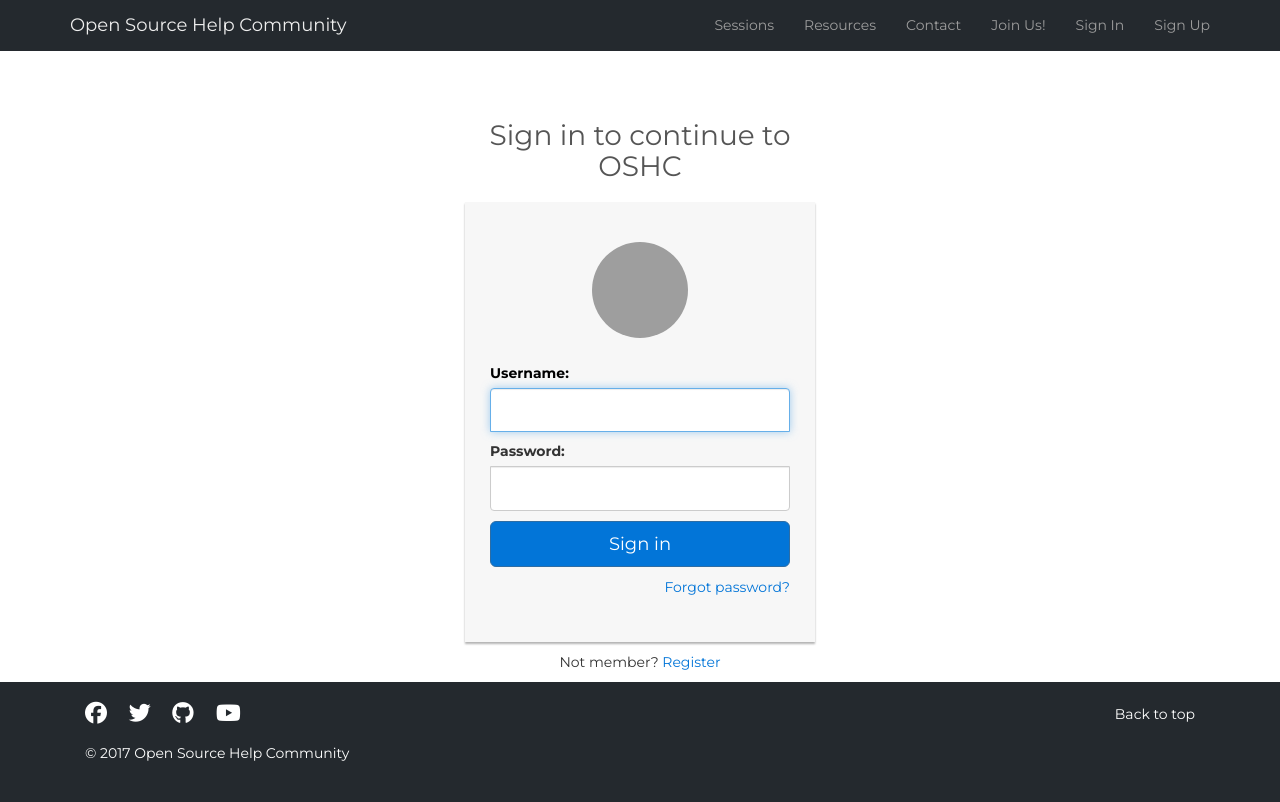
After one commit to OpenSourceHelpCommunity/OpenSourceHelpCommunity.github.io, a Django app: template oshc/main/templates/registration/login.html in a window 1280 px wide. The commit adds this page. Run offline with Django 3.2, Linux system fonts and the light colour scheme; the template is opened without the code that fills it, so the values that code supplies are empty; some libraries are stand-ins or nearby versions; grey boxes are pictures that could not be loaded.

Commit message:
Added registeration

```diff
--- a/oshc/main/static/main/css/app.css
+++ b/oshc/main/static/main/css/app.css
@@ -10,9 +10,14 @@
   font-family: "Montserrat", sans-serif
 }
 
+html {
+  position: relative;
+  min-height: 100%;
+}
+
 body {
   overflow-x: hidden;
-  padding-top: 50px;
+  margin-bottom: 120px;
 }
 
 a {
@@ -44,17 +49,26 @@ a {
   border-color: #24292e;
 }
 
+.vertical-align {
+  display: block;
+  align-items: center;
+  margin: 0 auto;
+  justify-content: center;
+  float: none;
+}
+
 
 /*   SECTION ONE STARTS   */
 
 .main-section {
   min-height: 70vh;
   height: auto;
-  padding-top: 40px;
+  padding-top: 100px;
   background: white;
   background-color: white;
   position: relative;
   clear: both;
+  width: 100%;
 }
 
 .logo-image {
@@ -145,13 +159,18 @@ a {
 
 footer {
   height: auto;
-  min-height: 120px;
   padding-top: 10px;
   background-color: #24292e;
 }
 
+.footer {
+  position: absolute;
+  bottom: 0;
+  width: 100%;
+  min-height: 120px;
+}
+
 footer .container {
-  width: 70%;
   position: sticky;
   display: block;
 }
@@ -162,12 +181,12 @@ footer .container {
   margin-top: 15px;
 }
 
-.backToTop {
+.back-to-top {
   float: right;
   color: #999;
 }
 
-.backToTop a {
+.back-to-top a {
   text-decoration: none;
 }
 
@@ -239,3 +258,117 @@ footer .container {
     clear: both;
   }
 }
+
+/*Registration CSS starts*/
+
+.form-title {
+  color: #555;
+  font-size: 28px;
+  font-weight: 400;
+  display: block;
+}
+
+.account-wall {
+  margin-top: 20px;
+  padding: 40px 0px 20px 0px;
+  background-color: #f7f7f7;
+  -moz-box-shadow: 0px 2px 2px rgba(0, 0, 0, 0.3);
+  -webkit-box-shadow: 0px 2px 2px rgba(0, 0, 0, 0.3);
+  box-shadow: 0px 2px 2px rgba(0, 0, 0, 0.3);
+}
+
+.profile-img {
+  width: 96px;
+  height: 96px;
+  margin: 0 auto 10px;
+  display: block;
+  -moz-border-radius: 50%;
+  -webkit-border-radius: 50%;
+  border-radius: 50%;
+}
+
+.form-registration {
+  max-width: 330px;
+  padding: 15px;
+  margin: 0 auto;
+}
+
+.form-registration .field-title {
+  font-weight: 400;
+  color: #000000;
+  font-size: 14px;
+  display: block;
+}
+
+.form-registration .helptext {
+  font-weight: 400;
+  color: #607D8B;
+  font-size: 12px;
+  display: block;
+}
+
+.form-registration .form-registration-heading, .form-registration .checkbox {
+  margin-bottom: 10px;
+}
+
+.form-registration .checkbox {
+  font-weight: normal;
+}
+
+.form-registration .form-control {
+  position: relative;
+  font-size: 16px;
+  height: auto;
+  padding: 10px;
+  -webkit-box-sizing: border-box;
+  -moz-box-sizing: border-box;
+  box-sizing: border-box;
+}
+
+.form-registration .form-control:focus {
+  z-index: 2;
+}
+
+.form-registration input[type="text"] {
+  margin-bottom: -1px;
+  border-bottom-left-radius: 0;
+  border-bottom-right-radius: 0;
+}
+
+.form-registration input[type="email"] {
+  margin-bottom: -1px;
+  border-bottom-left-radius: 0;
+  border-bottom-right-radius: 0;
+}
+
+.form-registration input[type="password"] {
+  margin-bottom: 10px;
+  border-top-left-radius: 0;
+  border-top-right-radius: 0;
+}
+
+.forgot-password {
+  margin-top: 10px;
+}
+
+.new-account {
+  display: block;
+  margin-top: 10px;
+}
+
+.form-registration .btn {
+  background: #0275d8;
+}
+
+.form-registration p:hover {
+  color: #0275d8;
+}
+
+.form-registration button:hover {
+  background: #ffffff;
+  color: #0275d8;
+}
+
+.form-registration button:focus {
+  background: #0275d8;
+}
--- a/oshc/main/templates/base.html
+++ b/oshc/main/templates/base.html
@@ -1,11 +1,16 @@
 {% load static %}
 <!DOCTYPE html>
 <html>
+
 <head>
   {% include 'header.html' %}
-	<link rel="stylesheet" href="https://cdnjs.cloudflare.com/ajax/libs/font-awesome/4.7.0/css/font-awesome.min.css">
-	{% if site.title %}<title>{% if title %}{{ title }} &ndash; {% endif %}{{ site.title }}{% if not title and site.subtitle %} &ndash; {{ site.subtitle }}{% endif %}</title>{% endif %}
+  <link rel="stylesheet" href="https://cdnjs.cloudflare.com/ajax/libs/font-awesome/4.7.0/css/font-awesome.min.css"> {% if site.title %}
+  <title>
+    {% if title %} {{ title }} &ndash; {% endif %} {{ site.title }} {% if not title and site.subtitle %} &ndash; {{ site.subtitle }} {% endif %}
+  </title>
+  {% endif %}
 </head>
+
 <body>
   <nav class="navbar navbar-inverse navbar-static-top navbar-fixed-top">
     <div class="container">
@@ -16,7 +21,7 @@
                 <span class="icon-bar"></span>
                 <span class="icon-bar"></span>
             </button>
-				<a class="navbar-brand" href="#">Open Source Help Community</a>
+        <a class="navbar-brand" href="{% url 'home' %}">Open Source Help Community</a>
       </div>
       <div id="navbar" class="navbar-collapse collapse">
         <ul class="nav navbar-nav navbar-right">
@@ -24,15 +29,24 @@
           <li><a href="https://github.com/OpenSourceHelpCommunity">Resources</a></li>
           <li><a href="mailto:opensourcehelpcommunity@gmail.com">Contact</a></li>
           <li><a href="https://opensourcehelp.herokuapp.com/">Join Us!</a></li>
+          {% if user.is_authenticated %}
+          <li><a href="#!">Hey {{ user.username }}!</a></li>
+          <li><a href="{% url 'auth_logout' %}">Logout</a></li>
+          {% else %}
+          <li><a href="{% url 'auth_login' %}">Sign In</a></li>
+          <li><a href="{% url 'registration_register' %}">Sign Up</a></li>
+          {% endif %}
         </ul>
       </div>
     </div>
   </nav>
 
-	<div id="content">
+  <div>
     {% block content %}{% endblock %}
+  </div>
+
   {% block footer %}
-	<footer>
+  <footer class="footer">
     <div class="container">
       <div class="row">
         <div class="col-xs-12">
@@ -52,7 +66,7 @@
 									<a href="https://www.youtube.com/channel/UC1_IAby-9me3iICtxuiDL5Q"><i class="fa fa-youtube-play" aria-hidden="true"></i></a>
 								</li>
 							</span>
-							<span class="col-sm-6 backToTop right-align">
+              <span class="col-sm-6 back-to-top right-align">
 								<a id="toTop" name="Back to top!">Back to top</a>
 							</span>
             </ul>
@@ -67,10 +81,10 @@
     </div>
   </footer>
   {% endblock %}
-	</div>
 
   <script src="https://ajax.googleapis.com/ajax/libs/jquery/3.2.1/jquery.min.js"></script>
   <script src="https://maxcdn.bootstrapcdn.com/bootstrap/3.3.7/js/bootstrap.min.js" integrity="sha384-Tc5IQib027qvyjSMfHjOMaLkfuWVxZxUPnCJA7l2mCWNIpG9mGCD8wGNIcPD7Txa" crossorigin="anonymous"></script>
-	<script src="{% static "main/js/script.js"%}"></script>
+  <script src="{% static "main/js/script.js" %}"></script>
 </body>
+
 </html>
--- /dev/null
+++ b/oshc/main/templates/registration/login.html
@@ -0,0 +1,35 @@
+{% extends "base.html" %}
+{% load i18n %}
+{% block content %}
+<section class="main-section">
+  <div class="container">
+    <div class="row vertical-align">
+      <div class="col-sm-6 col-md-4 col-md-offset-4">
+        <h1 class="text-center form-title">{%  trans 'Sign in to continue to OSHC' %}</h1>
+        <div class="account-wall">
+          <img class="profile-img" src="http://www.edite.eu/wp-content/plugins/all-in-one-seo-pack/images/default-user-image.png" alt="">
+          <form class="form-registration" method="post" action=".">
+            {% csrf_token %}
+            <p class="required field-title"><label class="required" for="id_username">
+                                {% trans 'Username:' %}</label>
+              <input class="form-control" id="id_username" maxlength="30" name="username" type="text" required autofocus/>
+            </p>
+
+            <p class="required"><label class="required" for="id_password">
+                                {% trans 'Password:' %}</label>
+              <input class="form-control" id="id_password" name="password" type="password" required/>
+            </p>
+
+
+            <input class="form-control" type="hidden" name="next" value="{{ next }}" />
+            <button class="btn btn-lg btn-primary btn-block" type="submit" value="{% trans 'Sign in' %}">{% trans 'Sign in' %}</button>
+            <p class="pull-right forgot-password"><a href="{% url 'auth_password_reset' %}">{% trans "Forgot password?" %}</a></p><span class="clearfix"></span>
+          </form>
+        </div>
+        <p class="text-center new-account">{% trans "Not member" %}? <a href="{% url 'registration_register' %}">{% trans "Register" %}</a></p>
+      </div>
+    </div>
+  </div>
+</section>
+
+{% endblock %}
--- /dev/null
+++ b/oshc/main/templates/registration/password_reset_email.html
@@ -0,0 +1,5 @@
+{% load i18n %}
+{% blocktrans %}Reset password at {{ site_name }}{% endblocktrans %}:
+{% block reset_link %}
+    {{ protocol }}://{{ domain }}{% url 'auth_password_reset_confirm' uid token %}
+{% endblock %}
--- a/oshc/oshc/urls.py
+++ b/oshc/oshc/urls.py
@@ -4,4 +4,5 @@ from django.contrib import admin
 urlpatterns = [
     url(r'^admin/', admin.site.urls),
     url(r'', include('main.urls')),
+    url(r'^accounts/', include('registration.backends.simple.urls')),
 ]
--- a/requirements.txt
+++ b/requirements.txt
@@ -2,3 +2,4 @@ Django==1.11.2
 gunicorn==19.7.1
 pytz==2017.2
 whitenoise==3.3.0
+django-registration-redux==1.6
```
Also changed, not shown: oshc/main/templates/header.html (+5 -5 lines), oshc/main/templates/index.html (+4 -5 lines), oshc/main/templates/registration/logout.html (added, +9 -0 lines), oshc/main/templates/registration/password_reset_complete.html (added, +10 -0 lines), oshc/main/templates/registration/password_reset_confirm.html (added, +16 -0 lines), oshc/main/templates/registration/password_reset_done.html (added, +9 -0 lines), oshc/main/templates/registration/password_reset_form.html (added, +25 -0 lines), oshc/main/templates/registration/registration_closed.html (added, +9 -0 lines), oshc/main/templates/registration/registration_complete.html (added, +9 -0 lines), oshc/main/templates/registration/registration_form.html (added, +40 -0 lines), oshc/oshc/settings.py (+16 -2 lines). Lines whose indentation alone changed are shown as unchanged.
